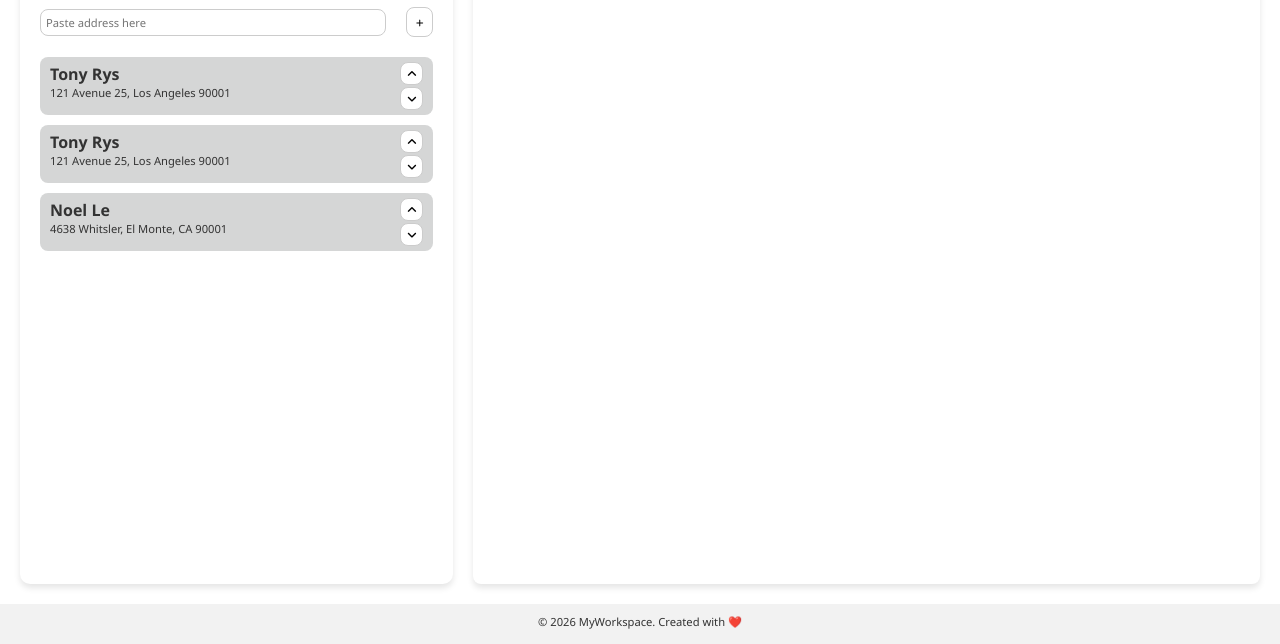
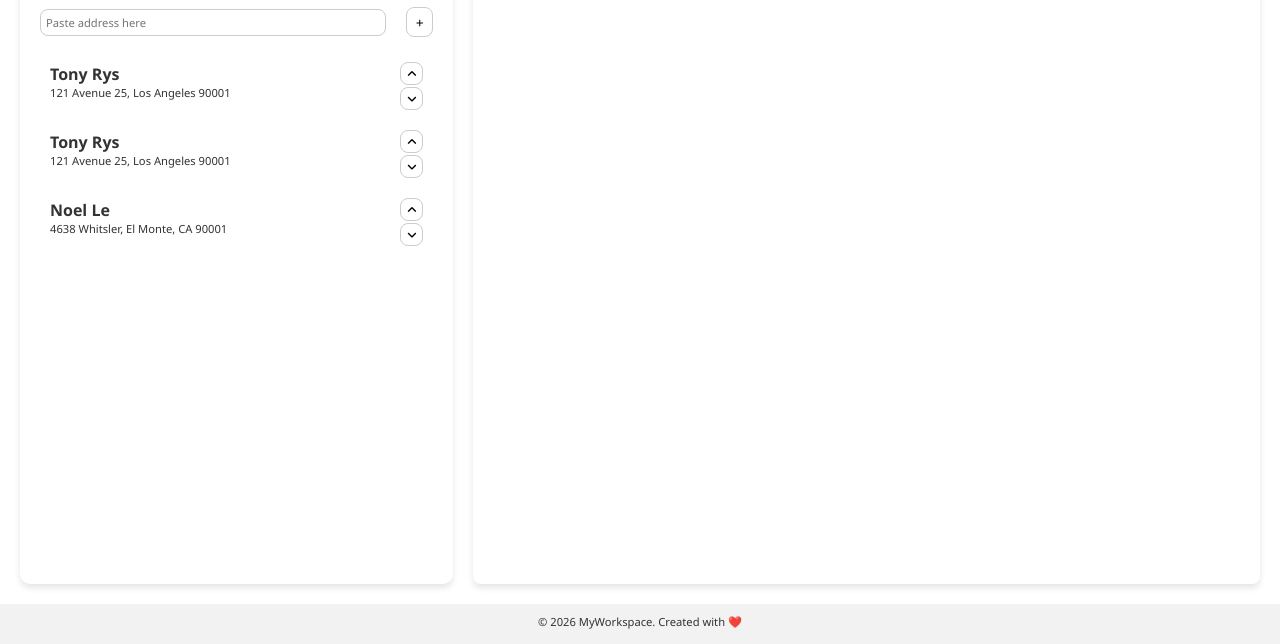
Before and after one commit to vodliosje/scoutcal, a plain HTML site: page index.html in a window 1280 px wide. Shown: the part 156-800 px from the top of the page. Drawn offline with Linux system fonts and the light colour scheme.

Commit message:
Update style.css

```diff
--- a/style.css
+++ b/style.css
@@ -185,7 +185,7 @@ button {
   align-items: center;
   padding: 5px 10px;
   margin-bottom: 10px;
-  background-color: var(--light-gray-color);
+  background-color: yello;
   border-radius: var(--border-radius-s);
 }
 
```
